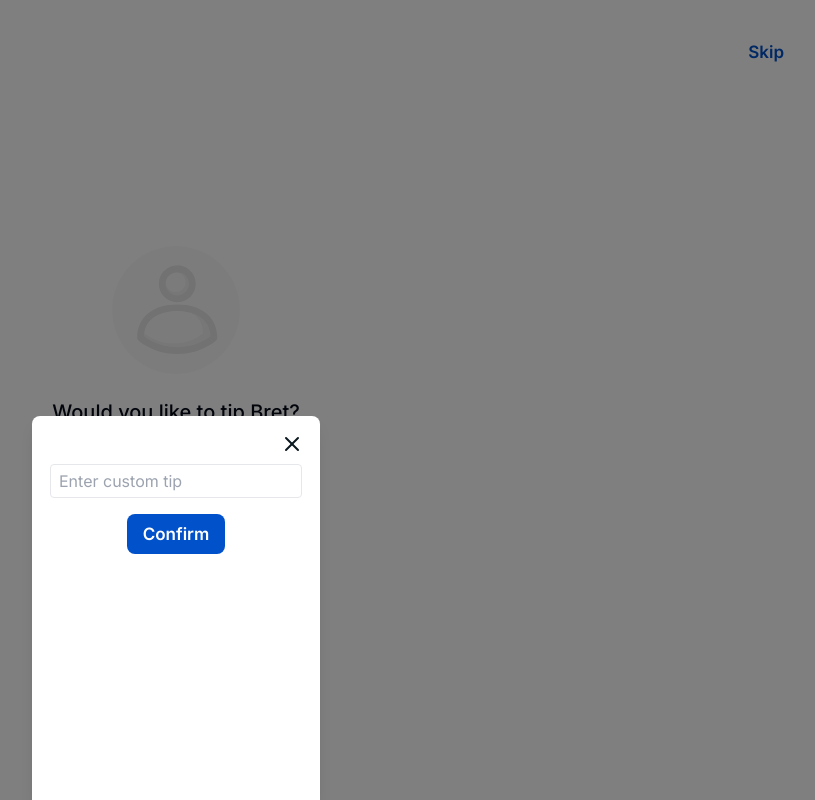
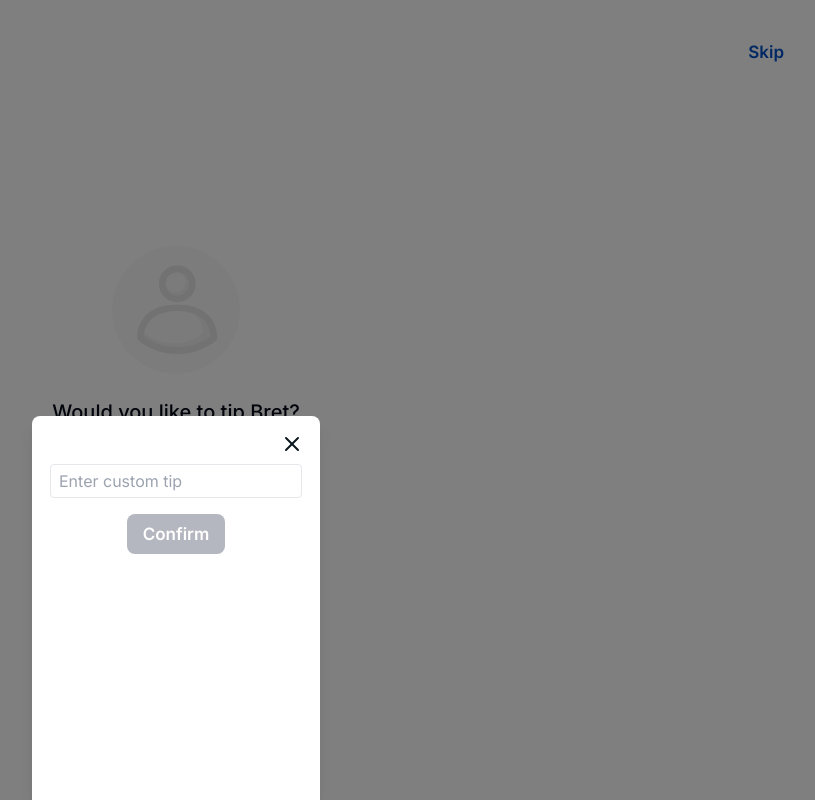
Before and after one commit to codersforcauses/penni, a Next.js app in the folder client/: page /tasks/pay/1 in a window 1280 px wide. Both pictures are taken after a click on the button "Enter a custom number". Shown: the whole page, without its empty margins (464-1279 px from the left). Built offline with nearby package versions, Linux system fonts and the light colour scheme.

Commit message:
Grey out confirm button for custom tip if no value is there

```diff
--- a/client/src/components/ui/payment/tip.tsx
+++ b/client/src/components/ui/payment/tip.tsx
@@ -36,6 +36,7 @@ export default function Tip({
 }: TipProps): JSX.Element {
   const [tip, setTip] = useState<number | null>(null);
   const [isCardVisible, setIsCardVisible] = useState(false);
+  const [customTip, setCustomTip] = useState<string>("");
 
   const toggleCardVisibility = () => {
     setIsCardVisible((prev) => !prev);
@@ -43,11 +44,14 @@ export default function Tip({
 
   // Handle custom tip change (different from pre-select tips)
   const handleCustomTipChange = (e: React.ChangeEvent<HTMLInputElement>) => {
-    setTip(Number(e.target.value));
+    const value = e.target.value;
+    setCustomTip(value);
+    setTip(value !== "" ? Number(value) : null);
   };
 
   // Select and unselect tip buttons
   const handleTipClick = (tipAmount: number) => {
+    setCustomTip(""); // Clear custom tip input
     setTip((prev) => (prev === tipAmount ? null : tipAmount));
   };
 
@@ -106,7 +110,7 @@ export default function Tip({
         <div className="flex flex-col items-center">
           <input
             type="number"
-            value={String(tip)}
+            value={customTip}
             onChange={handleCustomTipChange}
             placeholder="Enter custom tip"
             className="mb-4 rounded border px-2 py-1"
@@ -115,6 +119,12 @@ export default function Tip({
             onClick={() => {
               handleSubmit();
             }}
+            className={
+              customTip !== ""
+                ? "bg-blue-500 text-white"
+                : "bg-gray-500 text-white"
+            }
+            disabled={customTip === ""}
           >
             Confirm
           </Button>
```
